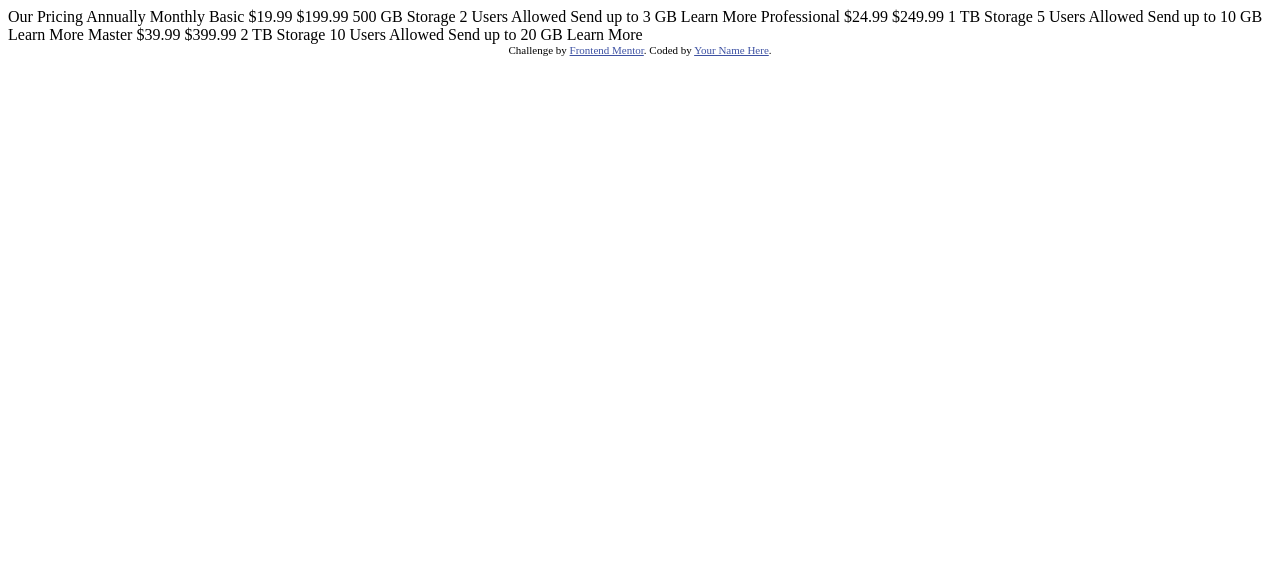
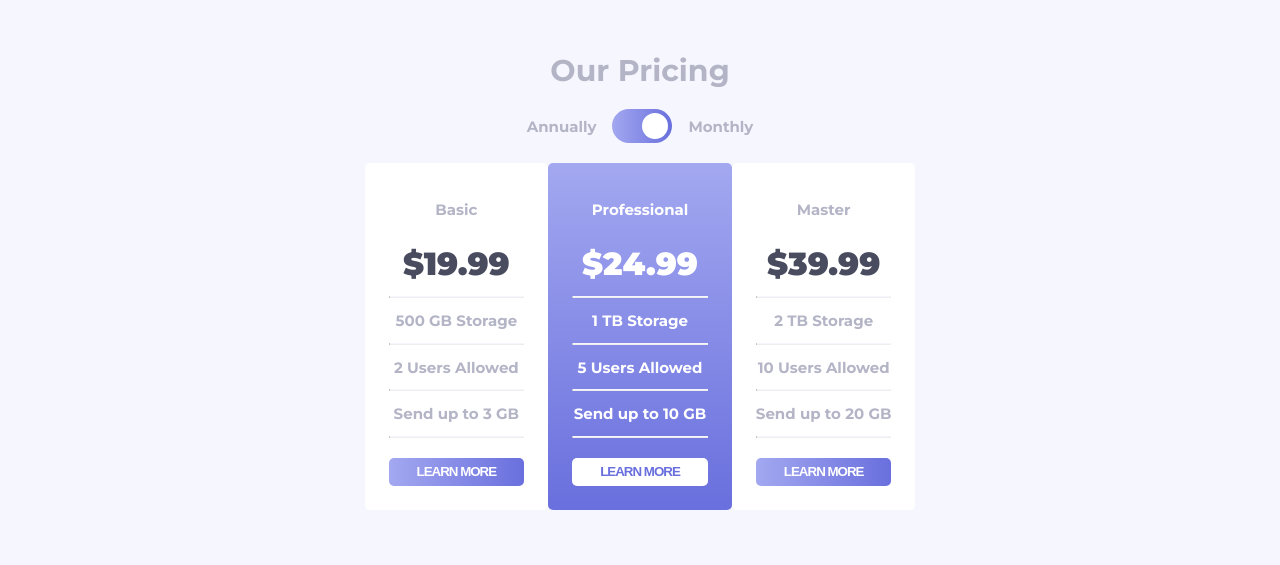
Before and after one commit to FlackoCodes/pricing-component, a plain HTML site: page index.html in a window 1280 px wide. Drawn offline with Linux system fonts and the light colour scheme.

Commit message:
new feat: toggle button:

```diff
--- a/index.html
+++ b/index.html
@@ -5,48 +5,81 @@
   <meta name="viewport" content="width=device-width, initial-scale=1.0"> <!-- displays site properly based on user's device -->
 
   <link rel="icon" type="image/png" sizes="32x32" href="./images/favicon-32x32.png">
+  <link rel="stylesheet" href="style.css">
 
-  <title>Frontend Mentor | [Challenge Name Here]</title>
+  <title>Frontend Mentor | Pricing Component</title>
 
-  <!-- Feel free to remove these styles or customise in your own stylesheet 👍 -->
-  <style>
-    .attribution { font-size: 11px; text-align: center; }
-    .attribution a { color: hsl(228, 45%, 44%); }
-  </style>
 </head>
 <body>
-
-  Our Pricing
-  Annually
-  Monthly
-
-  Basic
-  &dollar;19.99
-  &dollar;199.99
-  500 GB Storage
-  2 Users Allowed
-  Send up to 3 GB
-  Learn More
-
-  Professional
-  &dollar;24.99
-  &dollar;249.99
-  1 TB Storage
-  5 Users Allowed
-  Send up to 10 GB
-  Learn More
-
-  Master
-  &dollar;39.99
-  &dollar;399.99
-  2 TB Storage
-  10 Users Allowed
-  Send up to 20 GB
-  Learn More
-
-  <div class="attribution">
-    Challenge by <a href="https://www.frontendmentor.io?ref=challenge" target="_blank">Frontend Mentor</a>.
-    Coded by <a href="#">Your Name Here</a>.
-  </div>
+  <header>
+    <div>
+      <h1>Our Pricing</h1>
+    </div>
+    <div class="toggle">
+      <p>Annually</p>
+      <div>
+        <label class="switch">
+          <input type="checkbox" checked>
+          <span class="slider round"></span>
+        </label>
+      </div>
+      <p>Monthly</p>
+      <!-- <img src="/images/bg-top.svg" alt=""> -->
+    </div>
+  </header>
+    <div class="cards">
+      <div class="card-1">
+        <div class="abt">
+          <p>Basic</p>
+          <h3 class="price-montly">&dollar;19.99</h3>
+          <h3 class="price-annually">&dollar;199.99</h3>
+          <div class="abt">
+              <hr>
+              <p>500 GB Storage</p>
+              <hr>
+              <p>2 Users Allowed</p>
+              <hr>
+              <p>Send up to 3 GB</p>
+              <hr>
+          </div>
+          <button type="button" class="btn">Learn More</button>
+        </div>
+      </div>
+      <div class="card-2">
+        <div class="abt">
+          <p>Professional</p>
+          <h3 class="price-montly">&dollar;24.99</h3>
+          <h3 class="price-annually">&dollar;249.99</h3>
+          <div>
+            <hr>
+              <p>1 TB Storage</p>
+              <hr>
+              <p>5 Users Allowed</p>
+              <hr>
+              <p>Send up to 10 GB</p>
+              <hr>
+          </div>
+          <button type="button" class="btn">Learn More</button>
+        </div>
+      </div>
+      <div class="card-3">
+        <div class="abt">
+          <p>Master</p>
+          <h3 class="price-montly">&dollar;39.99</h3>
+          <h3 class="price-annually">&dollar;399.99</h3>
+          <div>
+            <hr>
+              <p>2 TB Storage</p>
+              <hr>
+              <p>10 Users Allowed</p>
+              <hr>
+              <p>Send up to 20 GB</p>
+              <hr>
+          </div>
+          <button type="button" class="btn">Learn More</button>
+        </div>
+      </div>
+    </div>
+  <script src="script.js"></script>
 </body>
 </html>
--- /dev/null
+++ b/script.js
@@ -0,0 +1,3 @@
+document.querySelector('.slider').addEventListener('click', ()=>{
+    console.log('slider triggered');
+    })
--- /dev/null
+++ b/style.css
@@ -0,0 +1,187 @@
+@import url('https://fonts.googleapis.com/css2?family=Montserrat:ital,wght@0,100..900;1,100..900&display=swap');
+
+*{
+  box-sizing: border-box;
+  margin: 0;
+}
+
+body{
+background-color: hsl(240, 78%, 98%);
+font-size: 15px;
+font-family: "Montserrat", sans-serif;
+font-optical-sizing: auto;
+font-weight: 700;
+font-style: normal;
+padding: 2rem;
+}
+
+header{
+position: relative;
+text-align: center;
+}
+
+h1{
+color: hsl(234, 14%, 74%);
+margin: 20px 0;
+}
+
+img{
+z-index: -2;
+max-width: 100%;
+position: absolute;
+top: -20px;
+right: 0;
+width: 60px;
+}
+
+
+hr{
+border-top: .6px solid hsl(240, 78%, 98%);
+}
+
+p{
+color: hsl(234, 14%, 74%);
+}
+
+h3{
+color: hsl(232, 13%, 33%);
+font-weight: 900;
+font-size: 2rem;
+padding: .8rem 0;
+}
+
+.toggle{
+display: flex;
+align-items: center;
+justify-content: center;
+gap: 1rem;
+margin-bottom: 20px;
+}
+
+.switch {
+  position: relative;
+  display: inline-block;
+  width: 60px;
+  height: 34px;
+}
+
+.switch input {
+  opacity: 0;
+  width: 0;
+  height: 0;
+}
+
+.slider {
+  position: absolute;
+  cursor: pointer;
+  top: 0;
+  left: 0;
+  right: 0;
+  bottom: 0;
+  background: linear-gradient(to right, hsl(236, 72%, 79%), hsl(237, 63%, 64%));
+  -webkit-transition: .4s;
+  transition: .4s;
+}
+
+.slider:before {
+  position: absolute;
+  content: "";
+  height: 26px;
+  width: 26px;
+  left: 4px;
+  bottom: 4px;
+  background-color: white;
+  -webkit-transition: .4s;
+  transition: .4s;
+}
+
+input:checked + .slider {
+  background-color: #2196F3;
+}
+
+input:focus + .slider {
+  box-shadow: 0 0 1px #2196F3;
+}
+
+input:checked + .slider:before {
+  -webkit-transform: translateX(26px);
+  -ms-transform: translateX(26px);
+  transform: translateX(26px);
+}
+
+.slider.round {
+  border-radius: 34px;
+}
+
+.slider.round:before {
+  border-radius: 50%;
+}
+
+
+li{
+  list-style-type: none;
+}
+
+.card-1,.card-2,.card-3{
+  margin-bottom: 20px;
+  text-align: center;
+  background-color: white;
+  border-radius: 5px;
+  padding: 1rem;
+}
+
+.abt p{
+  padding: .8rem 0;
+}
+
+.card-2{
+  background: linear-gradient(to bottom, hsl(236, 72%, 79%), hsl(237, 63%, 64%));
+}
+
+.card-2 p{
+color: hsl(0, 0%, 100%);
+}
+
+.card-2 .btn{
+background: hsl(0, 0%, 100%);
+color: hsl(237, 63%, 64%);
+}
+.card-2 h3{
+color: hsl(0, 0%, 100%);
+}
+
+.price-annually{
+  display: none;
+}
+
+.btn{
+  width: 100%;
+  padding: .4rem .8rem;
+  color: hsl(0, 0%, 100%);
+  border: none;
+  border-radius: 5px;
+  background: linear-gradient(to right, hsl(236, 72%, 79%), hsl(237, 63%, 64%));
+  margin-top: 20px;
+  cursor: pointer;
+  font-weight: 700;
+  letter-spacing: -1px;
+  text-transform: uppercase;
+}
+
+@media screen and (min-width: 768px) {
+  body{
+    display: grid;
+    place-content: center;
+    min-width: 100vh;
+  }
+
+  .cards{
+    display: grid;
+    grid-template-columns: repeat(3, 1fr);
+  }
+
+  .cards > *{
+    padding: 1.5rem;
+  }
+
+}
```
